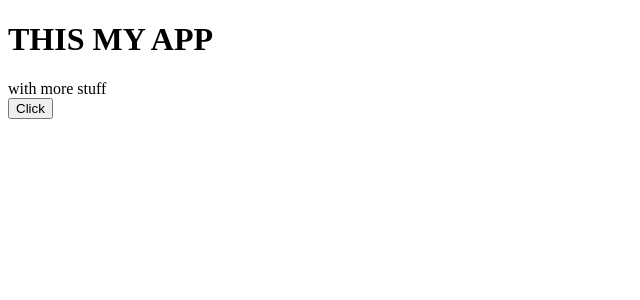
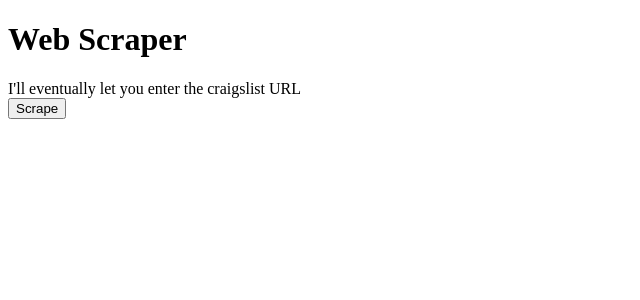
Before and after one commit to bberastain/ScrapeBot, a React app: page / in a window 1280 px wide. Shown: the top 300 px of the page, without its empty margins (0-640 px from the left). Built offline with nearby package versions, Linux system fonts and the light colour scheme; the HTML template or start-up script is replaced by a standard one.

Commit message:
successfully scrape links

```diff
--- a/client/src/index.jsx
+++ b/client/src/index.jsx
@@ -3,9 +3,9 @@
 import axios from 'axios';
 
 const App = () => {
-  const thing = async () => {
+  const scrape = async () => {
     try {
-      const response = await axios.get('/things');
+      const response = await axios.get('/scrape');
       console.log(response.data);
     } catch(err) {
       console.log(err);
@@ -13,9 +13,9 @@
   }
   return (
     <>
-    <h1>THIS MY APP</h1>
-    <div>with more stuff</div>
-    <button onClick={thing}>Click</button>
+    <h1>Web Scraper</h1>
+    <div>I'll eventually let you enter the craigslist URL</div>
+    <button onClick={scrape}>Scrape</button>
     </>
   )
 }
```
Also changed, not shown: 2 other files (tests, documents, lock files or other folders).
